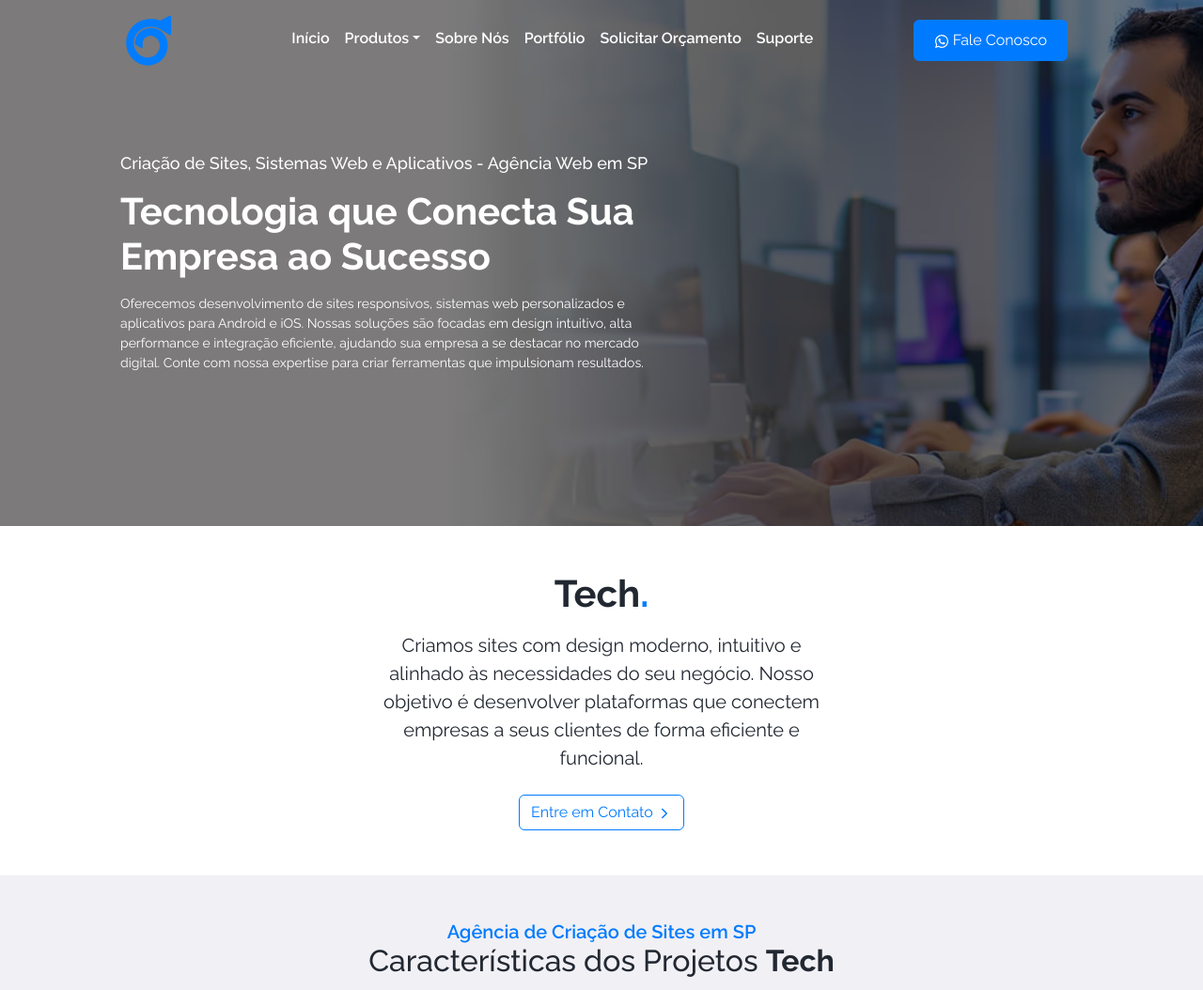
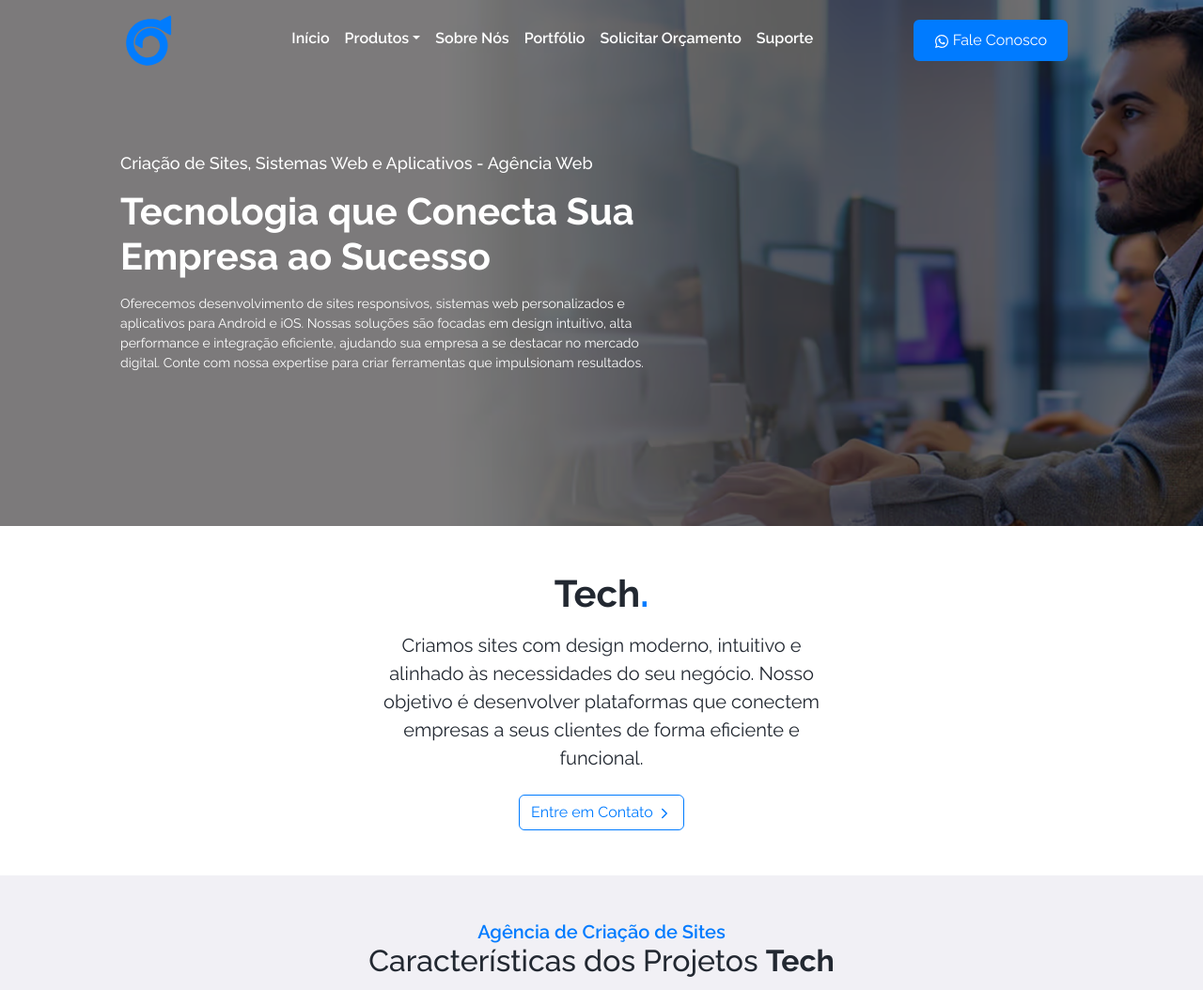
Before and after one commit to be4code-agency/site-oficial, a React (Create React App) app: page /produtos/tech in a window 1280 px wide. Shown: the top 1054 px of the page at 94% size. Built offline with nearby package versions, Linux system fonts and the light colour scheme; no server answers.

Commit message:
remoção sp

```diff
--- a/src/pages/Main/Inicio/index.tsx
+++ b/src/pages/Main/Inicio/index.tsx
@@ -63,7 +63,7 @@ export default function Inicio(){
 
                     <div className="col-xl-8 col-xxl-6">
 
-                      <h1 data-aos="fade-right" data-aos-duration="1500">Agência de Marketing Digital em São Paulo</h1>
+                      <h1 data-aos="fade-right" data-aos-duration="1500">Agência de Marketing Digital</h1>
                       <h2 data-aos="fade-right" data-aos-duration="1500">Soluções Digitais para Impulsionar Pequenas e Grandes Empresas</h2>
                       <p className='mb-4' data-aos="fade-right" data-aos-duration="1500">Integramos tecnologia e design para desenvolver sites, sistemas e estratégias que conectam sua marca ao público ideal, elevando seu posicionamento no mercado.</p>
 
@@ -124,7 +124,7 @@ export default function Inicio(){
 
                     <div className="col-xl-6">
 
-                      <h1 data-aos="fade-right" data-aos-duration="1500">Agência de Publicidade Digital e Gestão de Anúncios em São Paulo</h1>
+                      <h1 data-aos="fade-right" data-aos-duration="1500">Agência de Publicidade Digital e Gestão de Anúncios</h1>
                       <h2 data-aos="fade-right" data-aos-duration="1500">Estratégias de Tráfego Pago e Mídia Online</h2>
                       <p className='mb-4' data-aos="fade-right" data-aos-duration="1500">Gerenciamento de campanhas em Google Ads, Meta Ads e outras plataformas para atrair mais leads, gerar vendas e fortalecer sua presença digital.</p>
 
--- a/src/pages/Main/SobreNos/index.tsx
+++ b/src/pages/Main/SobreNos/index.tsx
@@ -19,7 +19,7 @@ export default function SobreNos(){
           <div className="col-md-6 d-flex flex-column justify-content-center align-items-center align-items-lg-start mb-3" data-aos="zoom-in" data-aos-delay="100">
 
             <h2 className="titulo mb-4">Pensamos. <span className="purple">Agimos.</span> Crescemos</h2>
-            <Texto className="text-muted mb-4">A Noobiel Dev está situada em São Paulo e atende a todo o mercado brasileiro, já tendo realizado projetos para empresas no Canadá e Portugal.</Texto>
+            <Texto className="text-muted mb-4">A Be4Code atende a todo o mercado brasileiro, já tendo realizado projetos para empresas no Canadá e Portugal.</Texto>
             <Texto className="text-muted mb-4">Com 4 anos de experiência, temos a expertise necessária para identificar as reais necessidades dos nossos clientes, entregando resultados que superam expectativas e construindo parcerias duradouras.</Texto>
 
             <div className="d-flex flex-column flex-lg-row justify-content-center align-items-center gap-3 mb-4 w-100">
--- a/src/pages/Produtos/Tech/index.tsx
+++ b/src/pages/Produtos/Tech/index.tsx
@@ -185,11 +185,11 @@ export default function Tech(){
 
       <Navbar />
 
-      <InicioServicos banner={Banner} subTitulo="Criação de Sites, Sistemas Web e Aplicativos - Agência Web em SP" titulo="Tecnologia que Conecta Sua Empresa ao Sucesso" texto="Oferecemos desenvolvimento de sites responsivos, sistemas web personalizados e aplicativos para Android e iOS. Nossas soluções são focadas em design intuitivo, alta performance e integração eficiente, ajudando sua empresa a se destacar no mercado digital. Conte com nossa expertise para criar ferramentas que impulsionam resultados." />
+      <InicioServicos banner={Banner} subTitulo="Criação de Sites, Sistemas Web e Aplicativos - Agência Web" titulo="Tecnologia que Conecta Sua Empresa ao Sucesso" texto="Oferecemos desenvolvimento de sites responsivos, sistemas web personalizados e aplicativos para Android e iOS. Nossas soluções são focadas em design intuitivo, alta performance e integração eficiente, ajudando sua empresa a se destacar no mercado digital. Conte com nossa expertise para criar ferramentas que impulsionam resultados." />
 
       <TextoSessao titulo="Tech" texto="Criamos sites com design moderno, intuitivo e alinhado às necessidades do seu negócio. Nosso objetivo é desenvolver plataformas que conectem empresas a seus clientes de forma eficiente e funcional." />
 
-      <Caracteristicas projetos={caracProjetos} subTitulo='Agência de Criação de Sites em SP' produto='Tech' />
+      <Caracteristicas projetos={caracProjetos} subTitulo='Agência de Criação de Sites' produto='Tech' />
 
       <CtaOrcamento titulo="Crie um Site Profissional" msgWhatsapp="Gostaria de um orçamento de criação de site ou sistema" />
 
--- a/src/pages/Produtos/components/CtaOrcamento.tsx
+++ b/src/pages/Produtos/components/CtaOrcamento.tsx
@@ -22,7 +22,7 @@ export default function CtaOrcamento({titulo, msgWhatsapp}: CraOrcamentoProps){
             <div className="d-flex flex-column gap-4 flex-md-row justify-content-evenly align-items-center w-100 white">
 
               <h2 data-aos="fade-right">{titulo}</h2>
-              <a data-aos="fade-left" href={`https://wa.me/5511974808118?text=${msgWhatsapp}`} target="_blank" rel="noreferrer" className="btn btn-lg btn-outline-light">Soliciar um Orçamento <IoChevronForwardOutline /></a>
+              <a data-aos="fade-left" href={`https://wa.me/5511974808118?text=${msgWhatsapp}`} target="_blank" rel="noreferrer" className="btn btn-lg btn-outline-light">Solicitar um Orçamento <IoChevronForwardOutline /></a>
 
             </div>
 
--- a/src/pages/privacyPolicy/index.tsx
+++ b/src/pages/privacyPolicy/index.tsx
@@ -101,7 +101,7 @@ export default function PolicyPrivacy() {
         <p>Be4Code<br />
         Email: <a href="mailto:contato@be4code.com.br">contato@be4code.com.br</a><br />
         Telefone: <a href="tel:+5511974808118">+55 (11) 97480-8118</a><br />
-        Endereço: Rua Maria Paulina da Conceição, Vila Ponte Rasa, São Paulo - SP, 03882-020</p>
+        </p>
       </div>
 
       <Footer />
```
